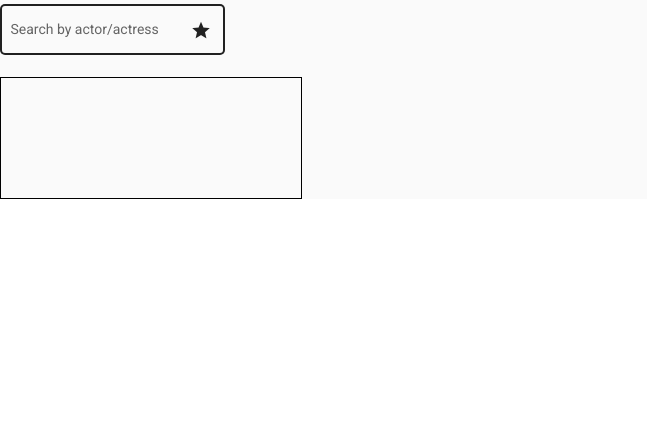
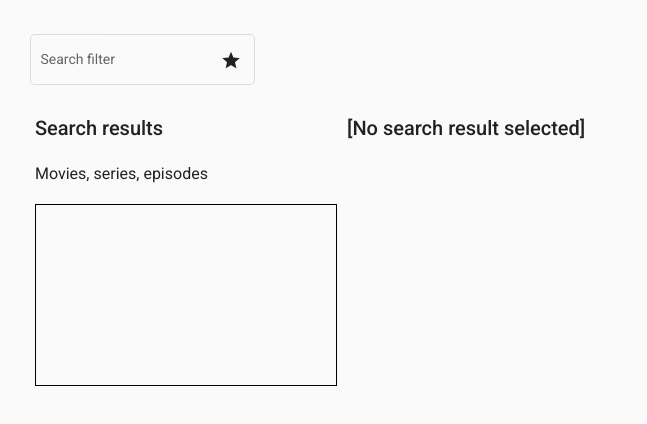
Before and after one commit to cvarona/movie-search, an Angular app: page / in a window 1280 px wide. Shown: the top 424 px of the page, without its empty margins (0-647 px from the left). Built offline with nearby package versions, Linux system fonts and the light colour scheme.

Commit message:
Minimim styling

```diff
--- a/src/app/main-view/main-view.component.html
+++ b/src/app/main-view/main-view.component.html
@@ -1,26 +1,39 @@
-<div class="mat-app-background basic-container">
-    <mat-form-field appearance="outline">
-        <mat-label>Search by actor/actress</mat-label>
-        <input matInput (input)="onInput($event.target.value)" placeholder="Search...">
-        <mat-icon matSuffix (click)="addFavorite()">star</mat-icon>
-    </mat-form-field>
-    <cdk-virtual-scroll-viewport (scrolledIndexChange)="onScrollIndexChange($event)" class="result-list" itemSize="20">
-        <li *cdkVirtualFor="let result of results$ | async" (click)="showDetail(result)" class="search-result">
-            {{result.title}}</li>
-    </cdk-virtual-scroll-viewport>
-
-    <mat-card *ngIf="!!selectedResult" class="example-card">
-      <mat-card-header>
-        <mat-card-title>{{ selectedResult.title }}</mat-card-title>
-        <mat-card-subtitle>{{ selectedResult.year}}</mat-card-subtitle>
-      </mat-card-header>
-      <img mat-card-image [src]="selectedResult.poster" alt="{{ selectedResult.title }} theatrical poster" class="result-poster">
-      <mat-card-content>
-        <p>{{ selectedResult.plot }}</p>
-      </mat-card-content>
-    </mat-card>
-
-</div>
 <div *ngIf="loading" class="loader">
   <mat-progress-spinner [mode]="'indeterminate'"></mat-progress-spinner>
 </div>
+<div class="mat-app-background basic-container">
+  <div class="layout-rows">
+    <div class="layout-row upper-row">
+      <mat-form-field appearance="outline">
+        <mat-label>Search filter</mat-label>
+        <input matInput (input)="onInput($event.target.value)" placeholder="Type at least three characters...">
+        <mat-icon matSuffix (click)="addFavorite()">star</mat-icon>
+      </mat-form-field>
+    </div>
+    <div class="layout-row lower-row">
+      <div>
+        <h2>Search results</h2>
+        <h3>Movies, series, episodes</h3>
+        <cdk-virtual-scroll-viewport (scrolledIndexChange)="onScrollIndexChange($event)" class="result-list"
+          itemSize="30">
+          <div *cdkVirtualFor="let result of results$ | async"
+            (click)="showDetail(result)"
+            [ngClass]="{'search-result': true, 'selected-search-result': selectedResult === result}">
+            {{result.title}}</div>
+        </cdk-virtual-scroll-viewport>
+      </div>
+      <div class="result-details">
+        <ng-container *ngIf="!!selectedResult; else noSearchResultSelected">
+          <h2>{{ selectedResult.title }}</h2>
+          <h3>{{ selectedResult.year}} / {{ selectedResult.director }}</h3>
+          <img [src]="selectedResult.poster" alt="{{ selectedResult.title }} theatrical poster"
+            class="result-poster">
+          <p>{{ selectedResult.plot }}</p>
+        </ng-container>
+        <ng-template #noSearchResultSelected>
+          <h2>[No search result selected]</h2>
+        </ng-template>
+      </div>
+    </div>
+  </div>
+</div>
--- a/src/app/main-view/main-view.component.scss
+++ b/src/app/main-view/main-view.component.scss
@@ -1,16 +1,48 @@
+.basic-container {
+  padding: 30px;
+  height: 100%;
+}
+
+.layout-rows {
+  display: flex;
+  flex-direction: column;
+  justify-content: space-evenly;
+  align-items: center;
+}
+
+.layout-row {
+  width: 100%;
+  display: flex;
+  flex-direction: row;
+}
+
+.lower-row {
+  max-height: 200px;
+
+  div {
+    margin: 5px;
+  }
+}
+
 .result-list {
   width: 300px;
-  height: 120px;
+  height: 180px;
   border: 1px solid black;
 }
 
 .search-result {
-  height: 20px;
+  height: 30px;
+  line-height: 30px;
+  padding-left: 5px;
   text-overflow: ellipsis;
 }
 
+.selected-search-result {
+  background-color: red;
+}
+
 .result-poster {
-  width: 300px;
+  height: 100px;
 }
 
 .loader {
--- a/src/app/main-view/main-view.component.ts
+++ b/src/app/main-view/main-view.component.ts
@@ -1,4 +1,4 @@
-import { Component, OnInit, OnDestroy, ViewChild, AfterViewInit } from '@angular/core';
+import { Component, OnInit, OnDestroy, ViewChild, AfterViewInit, ViewEncapsulation } from '@angular/core';
 import { Observable, BehaviorSubject, Subject } from 'rxjs';
 import { OmbdService } from '../shared/ombd/ombd.service';
 import { FormControl } from '@angular/forms';
@@ -11,7 +11,8 @@ const DEBOUNCE_TIME = 500;
 @Component({
   selector: 'app-main-view',
   templateUrl: './main-view.component.html',
-  styleUrls: ['./main-view.component.scss']
+  styleUrls: ['./main-view.component.scss'],
+  encapsulation: ViewEncapsulation.Emulated,
 })
 export class MainViewComponent implements OnInit, OnDestroy, AfterViewInit {
 
```
Also changed, not shown: src/app/shared/ombd/ombd.service.ts (+9 -5 lines).
